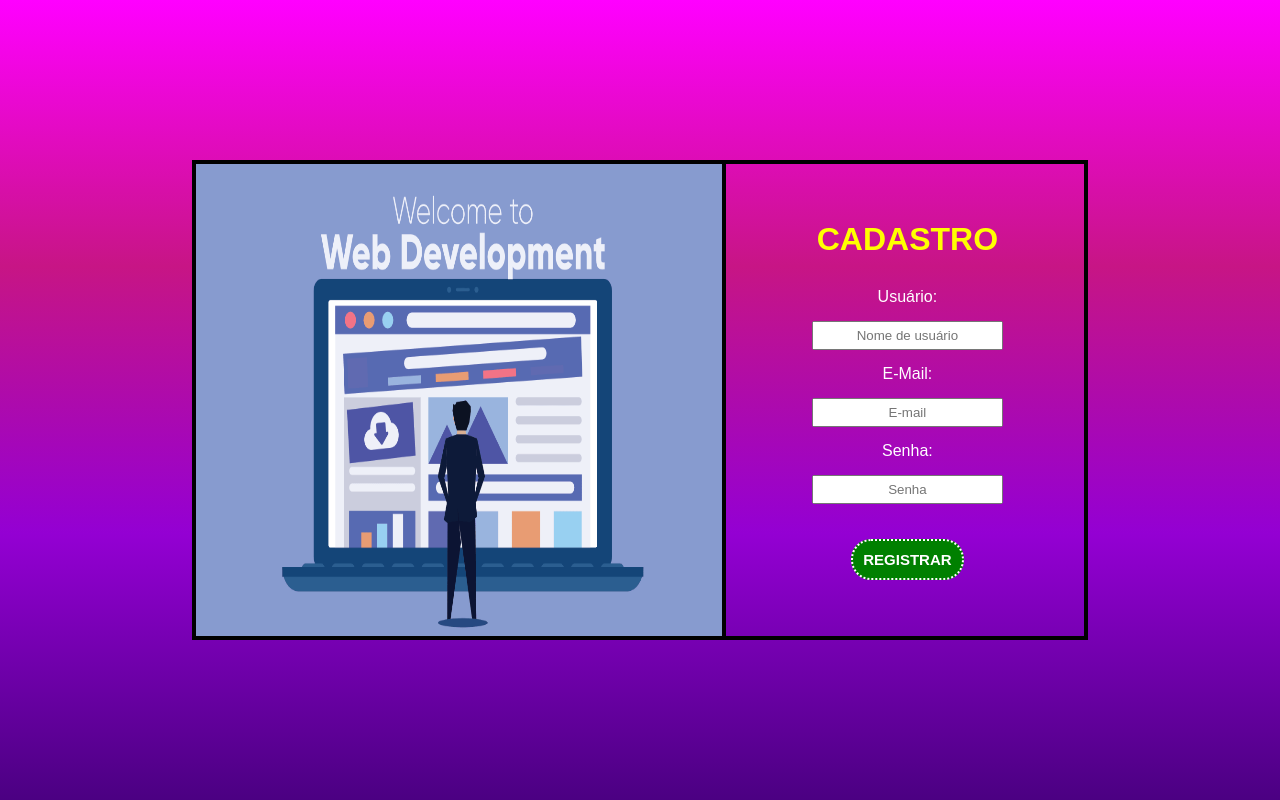
After one commit to PabloValentin94/App_MVC_Login, a PHP site: page /View/Modules/Cadastro/CadastroForm.php in a window 1280 px wide. The commit adds this page. Run offline with PHP 8.4, Linux system fonts and the light colour scheme.

Commit message:
Criando as interfaces gráficas.

```diff
--- a/App/DAO/LoginDAO.php
+++ b/App/DAO/LoginDAO.php
@@ -14,7 +14,7 @@ class LoginDAO extends DAO
 
     }
 
-    public function Logar($usuario, $senha)
+    public function SelectByNameAndPassword($usuario, $senha)
     {
 
         $sql = "SELECT * FROM usuario WHERE nome_usuario = ? AND senha = MD5(?)";
@@ -27,7 +27,7 @@ class LoginDAO extends DAO
 
         $stmt->execute();
 
-        $stmt->fetchAll(PDO::FETCH_CLASS);
+        return $stmt->fetchall(PDO::FETCH_CLASS);
 
     }
 
--- /dev/null
+++ b/App/View/Modules/Cadastro/CadastroForm.php
@@ -0,0 +1,67 @@
+<!DOCTYPE html>
+
+<html lang="pt-br">
+
+    <head>
+
+        <meta charset="UTF-8">
+        <meta http-equiv="X-UA-Compatible" content="IE=edge">
+        <meta name="viewport" content="width=device-width, initial-scale=1.0">
+
+        <title> Tela de Cadastro </title>
+
+        <!-- Especificar o caminho desde a pasta raíz, senão o arquivo não será reconhecido. -->
+        <link rel="stylesheet" type="text/css" href="/View/Modules/Cadastro/css/Styles.css"/>
+
+        <link rel="shortcut icon" href="/View/Modules/Cadastro/img/icon.png"/>
+
+    </head>
+
+    <body>
+
+        <div class="container">
+
+            <div id="image">
+
+
+
+            </div>
+
+            <div class="form">
+
+                <form method="post" action="#" class="conteudo_form">
+
+                    <h1 style="color: #FFFF00;"> CADASTRO </h1>
+
+                    <label for="username"> Usuário: </label>
+                    <br/>
+                    <input name="user_name" type="text"
+                    placeholder="Nome de usuário" required/>
+
+                    <br/>
+
+                    <label for="email"> E-Mail: </label>
+                    <br/>
+                    <input name="email" type="email"
+                    placeholder="E-mail" required/>
+
+                    <br/>
+
+                    <label for="password"> Senha: </label>
+                    <br/>
+                    <input name="password" type="text"
+                    placeholder="Senha" required/>
+
+                    <br/>
+
+                    <button> REGISTRAR </button>
+
+                </form>
+
+            </div>
+
+        </div>
+
+    </body>
+
+</html>
--- /dev/null
+++ b/App/View/Modules/Cadastro/css/Styles.css
@@ -0,0 +1,96 @@
+*{
+
+    box-sizing: border-box;
+    margin: 0px;
+    padding: 0px;
+
+}
+
+body{
+
+    width: 100vw;
+    height: 100vh;
+    display: flex;
+    justify-content: center;
+    align-items: center;
+    background-image: linear-gradient(#FF00FF, #C71585, #9400D3, #4B0082);
+
+}
+
+.container{
+
+    width: 70%;
+    height: 60%;
+    display: flex;
+    background-color: transparent;
+    border: 4px solid #000000;
+
+}
+
+#image{
+
+    width: 60%;
+    height: 100%;
+    margin-right: 2.5px;
+    background-image: url("/View/Modules/Cadastro/img/dev.png");
+    background-repeat: no-repeat;
+    background-size: 100% 101%;
+    border-right: 4px solid #000000;
+
+}
+
+.form{
+
+    width: 40%;
+    height: 100%;
+    display: flex;
+    text-align: center;
+    justify-content: center;
+    align-items: center;
+    background-color: transparent;
+    margin-left: 2.5px;
+    font-family: Arial, Helvetica, sans-serif;
+
+}
+
+.conteudo_form label{
+
+    color: #FFFFFF;
+
+}
+
+.conteudo_form input{
+
+    padding: 5px;
+    margin-top: 15px;
+    margin-bottom: 15px;
+    text-align: center;
+
+}
+
+.conteudo_form h1{
+
+    margin-bottom: 30px;
+
+}
+
+.conteudo_form button{
+
+    margin-top: 20px;
+    padding: 10px;
+    font-size: 15px;
+    background-color: #008000;
+    color: #FFFFFF;
+    border: 2px dotted #FFFFFF;
+    border-radius: 20px;
+    font-weight: bold;
+
+}
+
+.conteudo_form button:hover{
+
+    color: #FF0000;
+    border: 2px solid #FF0000;
+    cursor: pointer;
+
+}
--- a/App/config.php
+++ b/App/config.php
@@ -2,7 +2,7 @@
 
 // Dados de acesso ao Banco de Dados (MySQL)
 
-$_ENV["database"]["host"] = "localhsot:3307";
+$_ENV["database"]["host"] = "localhost:3306";
 $_ENV["database"]["database_name"] = "db_login";
 $_ENV["database"]["user"] = "root";
 $_ENV["database"]["password"] = "etecjau";
```
Also changed, not shown: App/Controller/LoginController.php (+23 -4 lines), App/Model/LoginModel.php (+14 -4 lines), App/View/Modules/Login/Error/LoginError.php (deleted, +0 -21 lines), App/View/Modules/Login/LoginForm.php (renamed from App/View/Modules/Login/Form/LoginForm.php, +9 -5 lines), App/View/Modules/Login/css/Styles.css (renamed from App/View/Modules/Login/Form/css/Styles.css, +13 -2 lines), App/View/Modules/MainPage/MainPage.php (+9 -1 lines), App/View/Modules/MainPage/css/Styles.css (+30 -0 lines), App/rotas.php (+6 -5 lines), App/View/Modules/Cadastro/img/dev.png (added), App/View/Modules/Cadastro/img/icon.png (added), App/View/Modules/Login/Error/css/Styles.css (deleted), App/View/Modules/Login/Error/img/Novo Documento de Texto.txt (deleted), App/View/Modules/Login/img/dev.jpeg (renamed from App/View/Modules/Login/Form/img/dev.jpeg), App/View/Modules/Login/img/icon.png (added), 1 more files.
